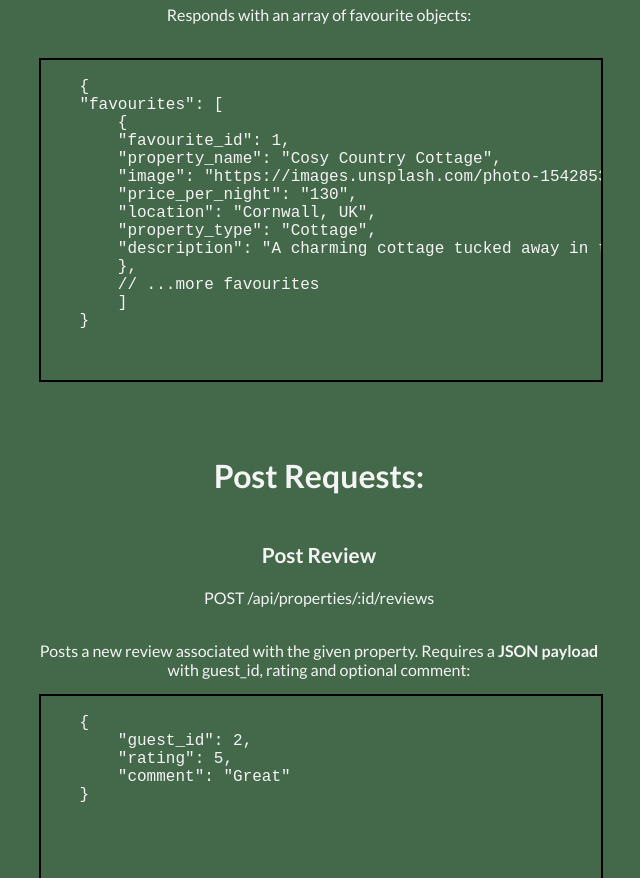
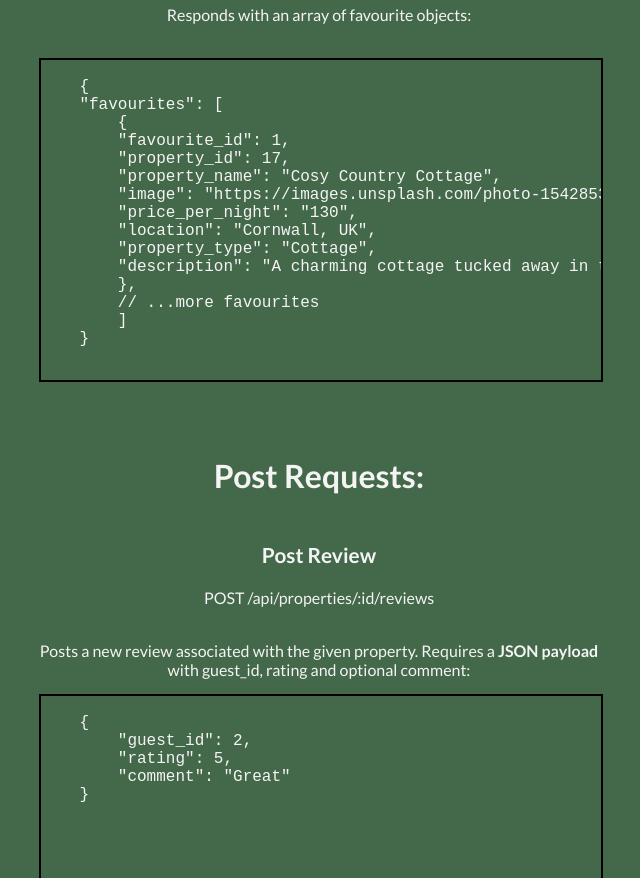
Before and after one commit to bric12369/airbnc, a website: page index.html in a window 1280 px wide. Shown: the part 5161-6039 px from the top of the page, without its empty margins (321-961 px from the left). Drawn offline with Linux system fonts and the light colour scheme.

Commit message:
updated endpoint response

```diff
--- a/index.html
+++ b/index.html
@@ -263,6 +263,7 @@
     "favourites": [
         {
         "favourite_id": 1,
+        "property_id": 17,
         "property_name": "Cosy Country Cottage",
         "image": "https://images.unsplash.com/photo-1542853647-47ad77242390?q=80&w=3540&auto=format&fit=crop&ixlib=rb-4.0.3&ixid=M3wxMjA3fDB8MHxwaG90by1wYWdlfHx8fGVufDB8fHx8fA%3D%3D",
         "price_per_night": "130",
```
